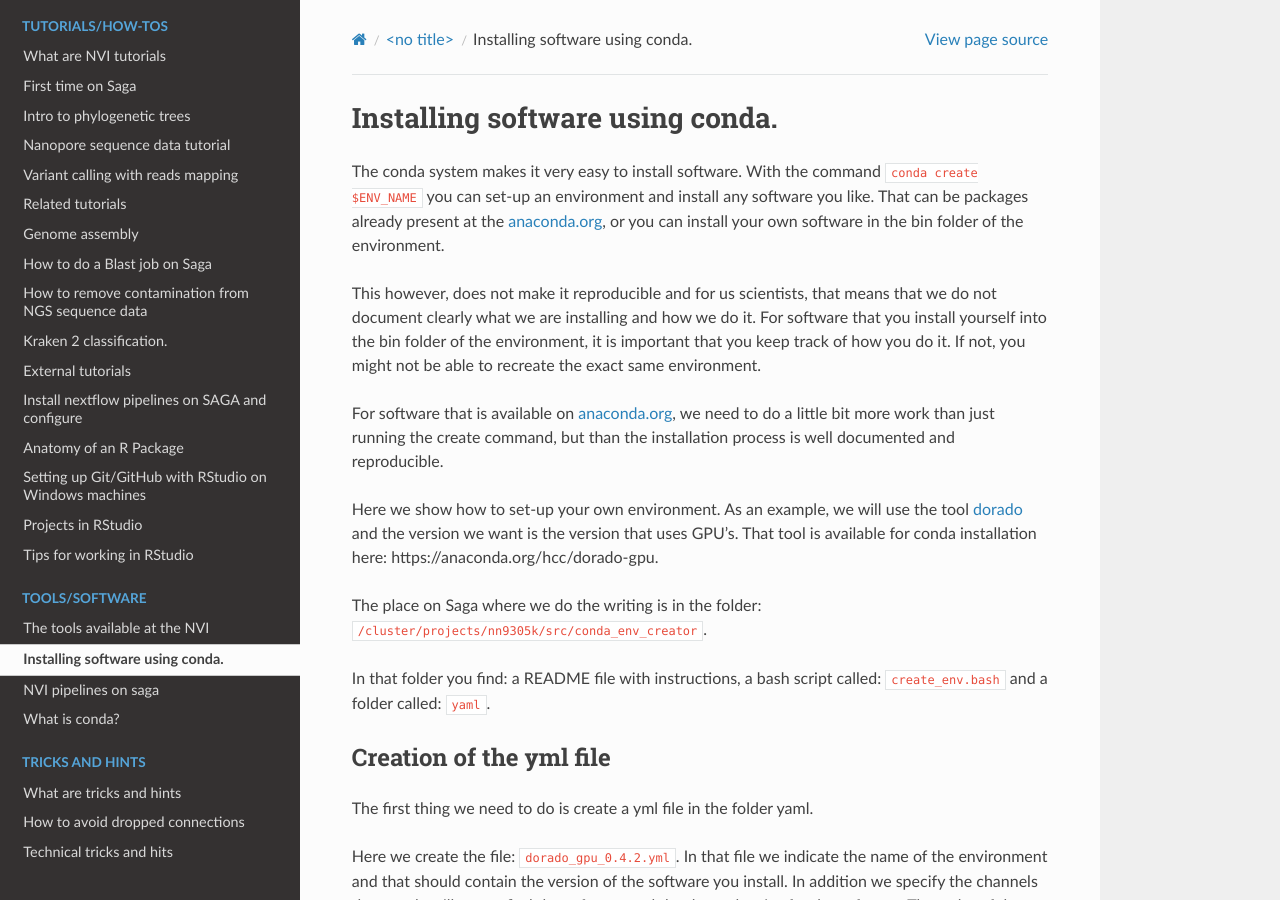
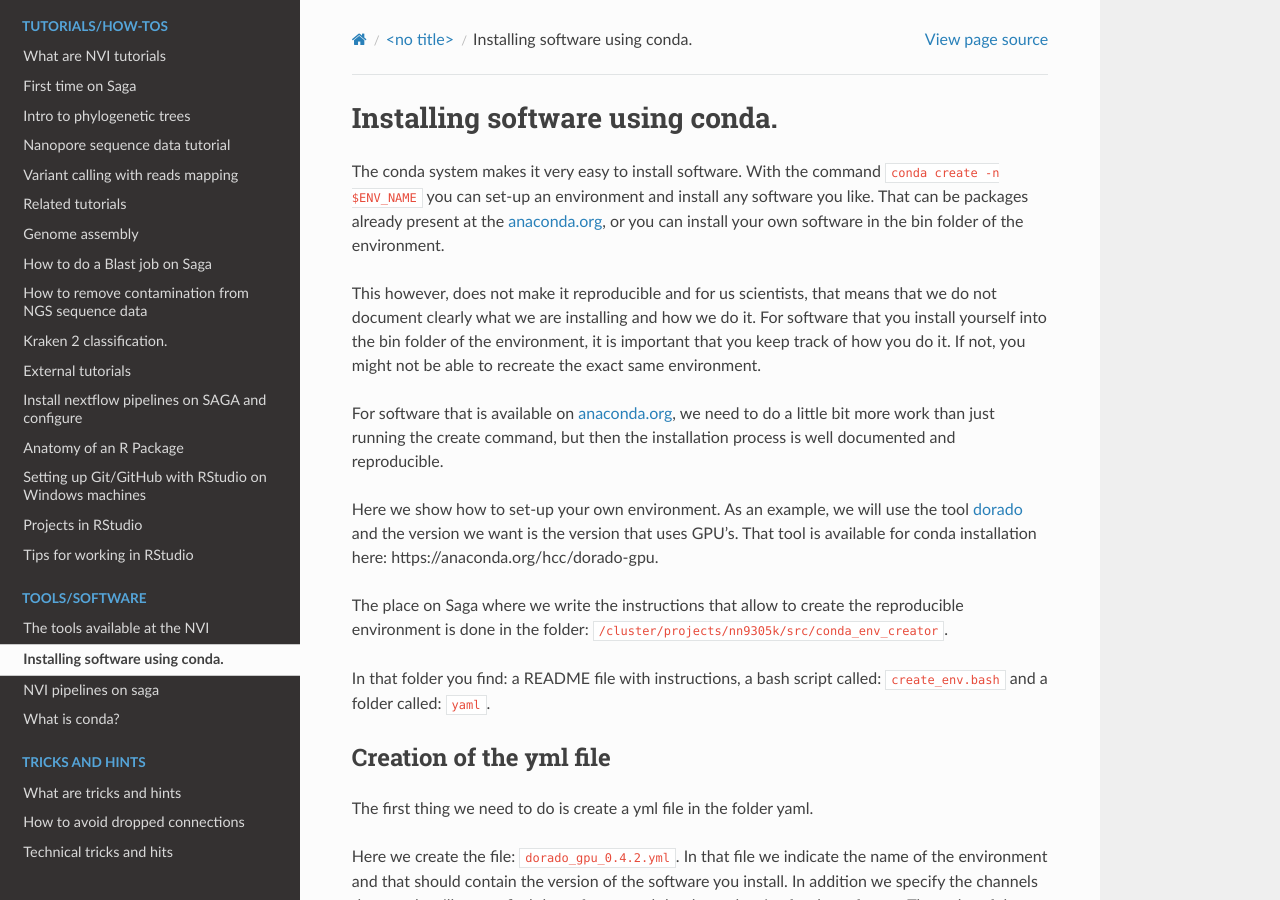
Before and after one commit to NorwegianVeterinaryInstitute/nvi-documentation, a Sphinx documentation site: the page built from docs/source/tools/installing_software_using_conda.md, in a window 1280 px wide and 900 px high. Built offline with Sphinx 7.4.7 and the Read the Docs theme 2.0.0, drawn with Linux system fonts in a browser that asks for light colours; pages that are not in the unit, such as notebooks, are missing from menus.

Commit message:
Update installing_software_using_conda.md
small updates

```diff
--- a/docs/source/tools/installing_software_using_conda.md
+++ b/docs/source/tools/installing_software_using_conda.md
@@ -1,14 +1,14 @@
 # Installing software using conda.
 
-The conda system makes it very easy to install software. With the command `conda create $ENV_NAME` you can set-up an environment and install any software you like. That can be packages already present at the [anaconda.org](anaconda.org), or you can install your own software in the bin folder of the environment.
+The conda system makes it very easy to install software. With the command `conda create -n $ENV_NAME` you can set-up an environment and install any software you like. That can be packages already present at the [anaconda.org](anaconda.org), or you can install your own software in the bin folder of the environment.
 
 This however, does not make it reproducible and for us scientists, that means that we do not document clearly what we are installing and how we do it. For software that you install yourself into the bin folder of the environment, it is important that you keep track of how you do it. If not, you might not be able to recreate the exact same environment.
 
-For software that is available on [anaconda.org](anaconda.org), we need to do a little bit more work than just running the create command, but than the installation process is well documented and reproducible.
+For software that is available on [anaconda.org](anaconda.org), we need to do a little bit more work than just running the create command, but then the installation process is well documented and reproducible.
 
 Here we show how to set-up your own environment. As an example, we will use the tool [dorado](https://github.com/nanoporetech/dorado) and the version we want is the version that uses GPU's. That tool is available for conda installation here: https://anaconda.org/hcc/dorado-gpu.
 
-The place on Saga where we do the writing is in the folder: `/cluster/projects/nn9305k/src/conda_env_creator`.
+The place on Saga where we write the instructions that allow to create the reproducible environment is done in the folder: `/cluster/projects/nn9305k/src/conda_env_creator`.
 
 In that folder you find: a README file with instructions, a bash script called: `create_env.bash` and a folder called: `yaml`.
 
```
